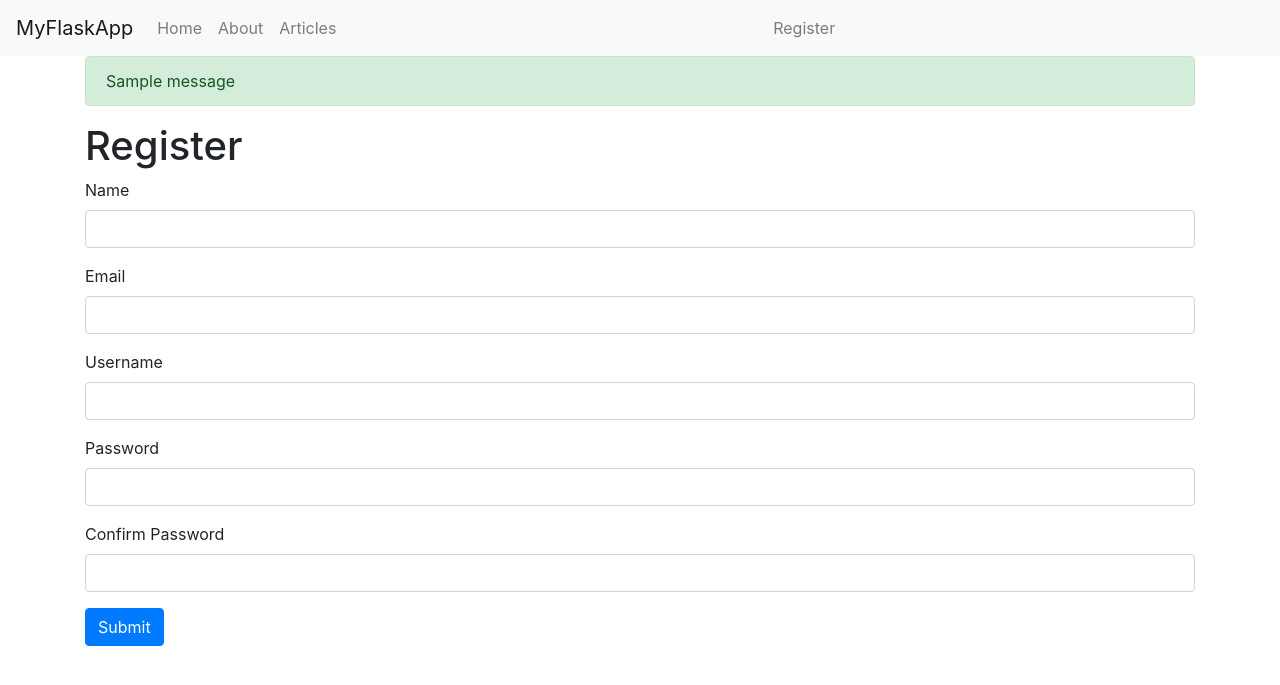
After one commit to bjsmiley/MyFlaskApp, a Flask app: page /register in a window 1280 px wide. The commit adds this page. Shown: the top 685 px of the page. Run offline with Flask 2, Linux system fonts and the light colour scheme; one stand-in notice (Sample message) is shown; some libraries are stand-ins or nearby versions.

Commit message:
user registering complete

```diff
--- a/app.py
+++ b/app.py
@@ -1,6 +1,25 @@
-from flask import Flask, render_template
+from flask import Flask, render_template, flash, redirect, url_for, session, logging, request
 from data import Articles
+from password import root_password
+#from flask_mysqldb import MySQL
+import mysql.connector as mysql
+from wtforms import Form, StringField, TextAreaField, PasswordField, validators
+from passlib.hash import sha256_crypt
+
 app = Flask(__name__)
+
+# Config MySQL
+# app.config['MYSQL_HOST'] = 'localhost'
+# app.config['MYSQL_USER'] = 'root'
+# app.config['MYSQL_PASSWORD'] = root_password
+# app.config['MYSQL_DB'] = 'myflaskapp'
+# app.config['MYSQL_CURSORCLASS'] = 'DictCursor'
+
+cnx = mysql.connect(user='root',password=root_password, database='myflaskapp', host='localhost', auth_plugin='mysql_native_password')
+
+
+# init MYSQL
+#mysql = MySQL(app)
 
 Articles = Articles()
 
@@ -20,6 +39,52 @@ def articles():
 def article(id):
     return render_template('article.html', id=id)
 
+class RegisterForm(Form):
+    name = StringField('Name', [validators.Length(min=1,max=50)])
+    username = StringField('Username',[validators.Length(min=4,max=25)])
+    email = StringField('Email',[validators.Length(min=6,max=50)])
+    password = PasswordField('Password',[
+        validators.DataRequired(),
+        validators.EqualTo('confirm',message='Passwords do not match')
+    ])
+    confirm = PasswordField('Confirm Password')
+
+@app.route('/register', methods=['GET','POST'])
+def register():
+    form = RegisterForm(request.form)
+    if request.method == 'POST' and form.validate():
+        name = form.name.data
+        email = form.email.data
+        username = form.username.data
+        password = sha256_crypt.encrypt(str(form.password.data))
+
+        '''
+        # Create cursor
+        cur = mysql.connect.cursor()
+        # Execute query
+        cur.execute("INSERT INTO users(name, email, username, password) VALUES(%s, %s, %s, $s)", (name, email, username, password))
+        # Commit to DB
+        mysql.connection.commit()
+        # Close connection
+        cur.close()
+        '''
+        # Windows Way
+
+        cur = cnx.cursor()
+        cur.execute("INSERT INTO users (name, email, username, password) VALUES (%s, %s, %s, %s)", (name, email, username, password))
+        cnx.commit()
+        cur.close()
+
+
+
+        flash('You are now registered and can log in', 'success')
+
+        return redirect(url_for('login'))
+
+    return render_template('register.html', form=form)
+
+
 
 if __name__ == '__main__':
+    app.secret_key='secret123'
     app.run(debug=True)
--- /dev/null
+++ b/templates/includes/_formhelpers.html
@@ -0,0 +1,9 @@
+{% macro render_field(field) %}
+    {{ field.label }}
+    {{ field(**kwargs)|safe }}
+    {% if field.errors %}
+        {% for error in field.errors %}
+            <span class="help-inline">{{ error }}</span>
+        {% endfor %}
+    {% endif %}
+{% endmacro %}
--- /dev/null
+++ b/templates/includes/_messages.html
@@ -0,0 +1,7 @@
+{% with messages = get_flashed_messages(with_categories=true) %}
+  {% if messages %}
+    {% for category, message in messages %}
+      <div class="alert alert-{{ category }}">{{ message }}</div>
+    {% endfor %}
+  {% endif %}
+{% endwith %}
--- a/templates/includes/_navbar.html
+++ b/templates/includes/_navbar.html
@@ -16,5 +16,10 @@
         <a class="nav-link" href="/articles">Articles</a>
       </li>
     </ul>
+    <ul class="navbar-nav mr-auto navbar-right">
+        <li class="nav-item">
+          <a class="nav-link" href="/register">Register</a>
+        </li>
+      </ul>
   </div>
 </nav>
--- a/templates/layout.html
+++ b/templates/layout.html
@@ -8,6 +8,7 @@
 <body>
     {% include 'includes/_navbar.html' %}
     <div class="container">
+        {% include 'includes/_messages.html' %}
         {% block body %}{% endblock %}
     </div>
 
--- /dev/null
+++ b/templates/register.html
@@ -0,0 +1,24 @@
+{% extends 'layout.html' %}
+
+{% block body %}
+    <h1>Register</h1>
+    {% from 'includes/_formhelpers.html' import render_field %}
+    <form method="POST" action="">
+        <div class="form-group">
+            {{render_field(form.name, class_='form-control')}}
+        </div>
+        <div class="form-group">
+            {{render_field(form.email, class_='form-control')}}
+        </div>
+        <div class="form-group">
+            {{render_field(form.username, class_='form-control')}}
+        </div>
+        <div class="form-group">
+            {{render_field(form.password, class_='form-control')}}
+        </div>
+        <div class="form-group">
+            {{render_field(form.confirm, class_='form-control')}}
+        </div>
+        <p><input type="submit" class="btn btn-primary" value="Submit"></p>
+    </form>
+{% endblock %}
```
Also changed, not shown: 1 other file.
